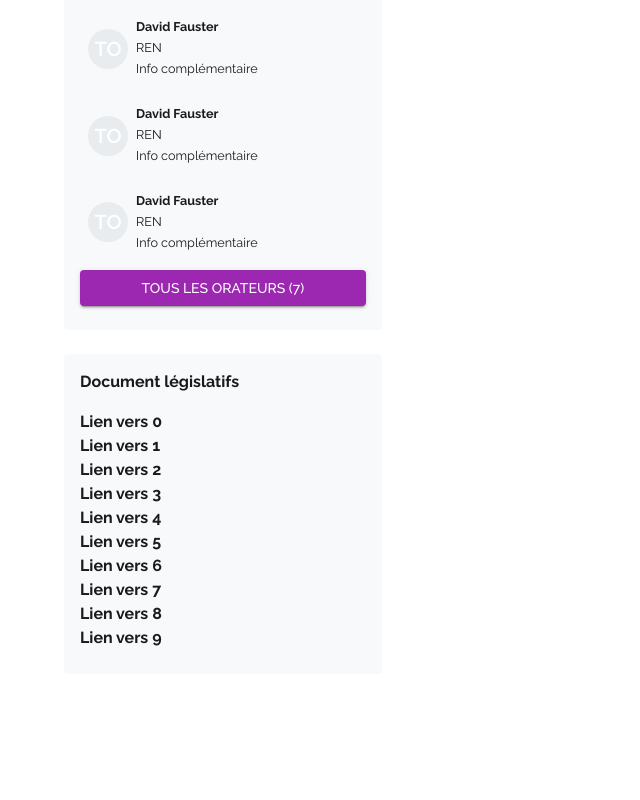
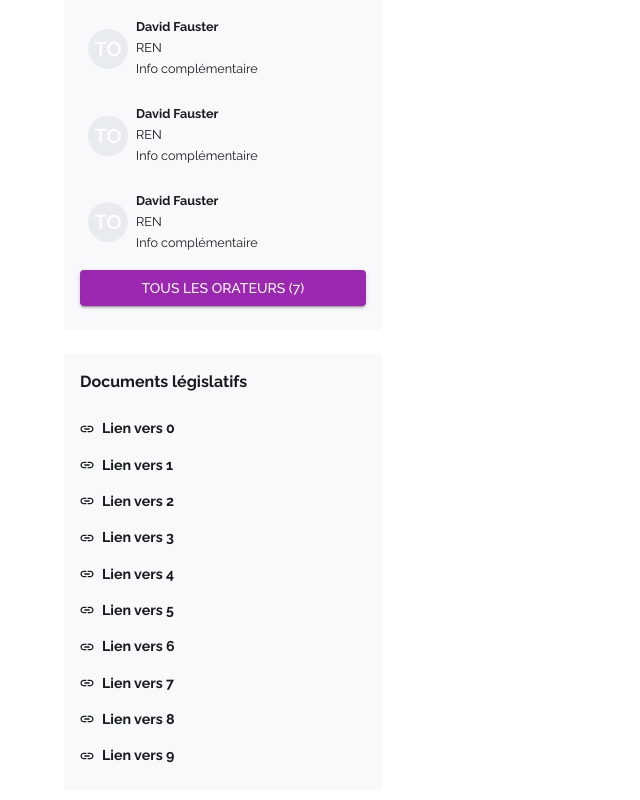
Before and after one commit to regardscitoyens/nosdeputes-front, a Next.js app: page /dossiers/dossier in a window 1280 px wide. Shown: the part 1489-2289 px from the top of the page, without its empty margins (0-640 px from the left). Before the commit the page ends 2179 px from the top, so only its background shows below. Built offline with nearby package versions, Linux system fonts and the light colour scheme.

Commit message:
refactor(dossier): LegislativeDocumentCard

```diff
--- a/components/folders/LegislativeDocuments/index.tsx
+++ b/components/folders/LegislativeDocuments/index.tsx
@@ -1,22 +1,27 @@
 import * as React from "react";
-import Card from "@mui/material/Card";
-import CardContent from "@mui/material/CardContent";
 import Typography from "@mui/material/Typography";
+import Stack from "@mui/material/Stack";
+
+import CardLayout from "@/components/folders/CardLayout";
+import LinkIcon from "@/icons/LinkIcon";
+import Link from "next/link";
 
 const LegislativeDocuments = () => {
   return (
-    <Card elevation={0} sx={{ backgroundColor: "grey.50" }}>
-      <CardContent sx={{ padding: 2 }}>
-        <Typography variant="body1" fontWeight="bold" pb={2}>
-          Document législatifs
-        </Typography>
+    <CardLayout title={"Documents législatifs"}>
+      <Stack direction="column" spacing={2}>
         {Array.from(Array(10).keys()).map((link) => (
-          <Typography key={link} variant="body1" fontWeight="bold">
-            Lien vers {link}
-          </Typography>
+          <Stack key={link} direction="row" spacing={1} alignItems="center">
+            <LinkIcon sx={{ fontSize: "14px" }} />
+            <Link href="">
+              <Typography variant="body2" fontWeight="bold">
+                Lien vers {link}
+              </Typography>
+            </Link>
+          </Stack>
         ))}
-      </CardContent>
-    </Card>
+      </Stack>
+    </CardLayout>
   );
 };
 
```
